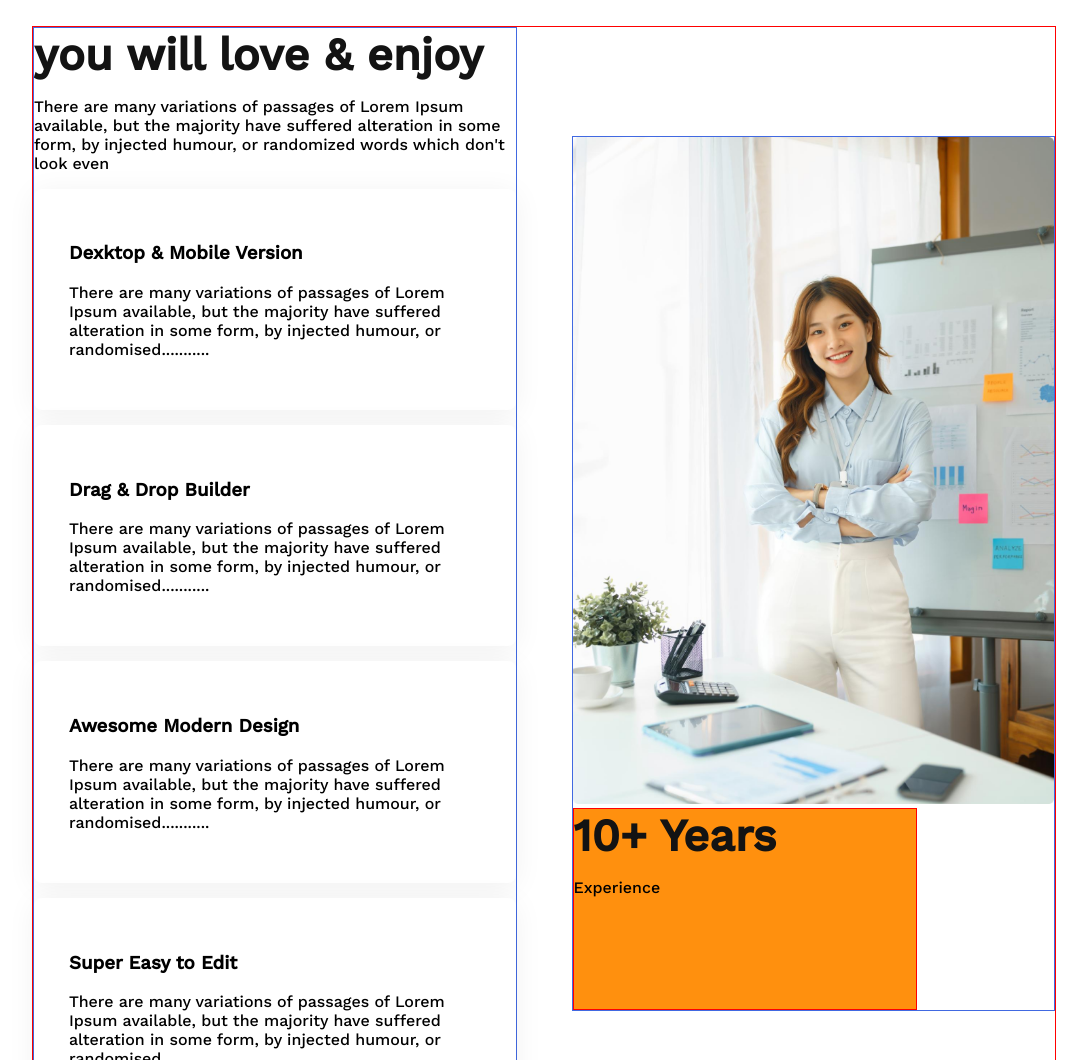
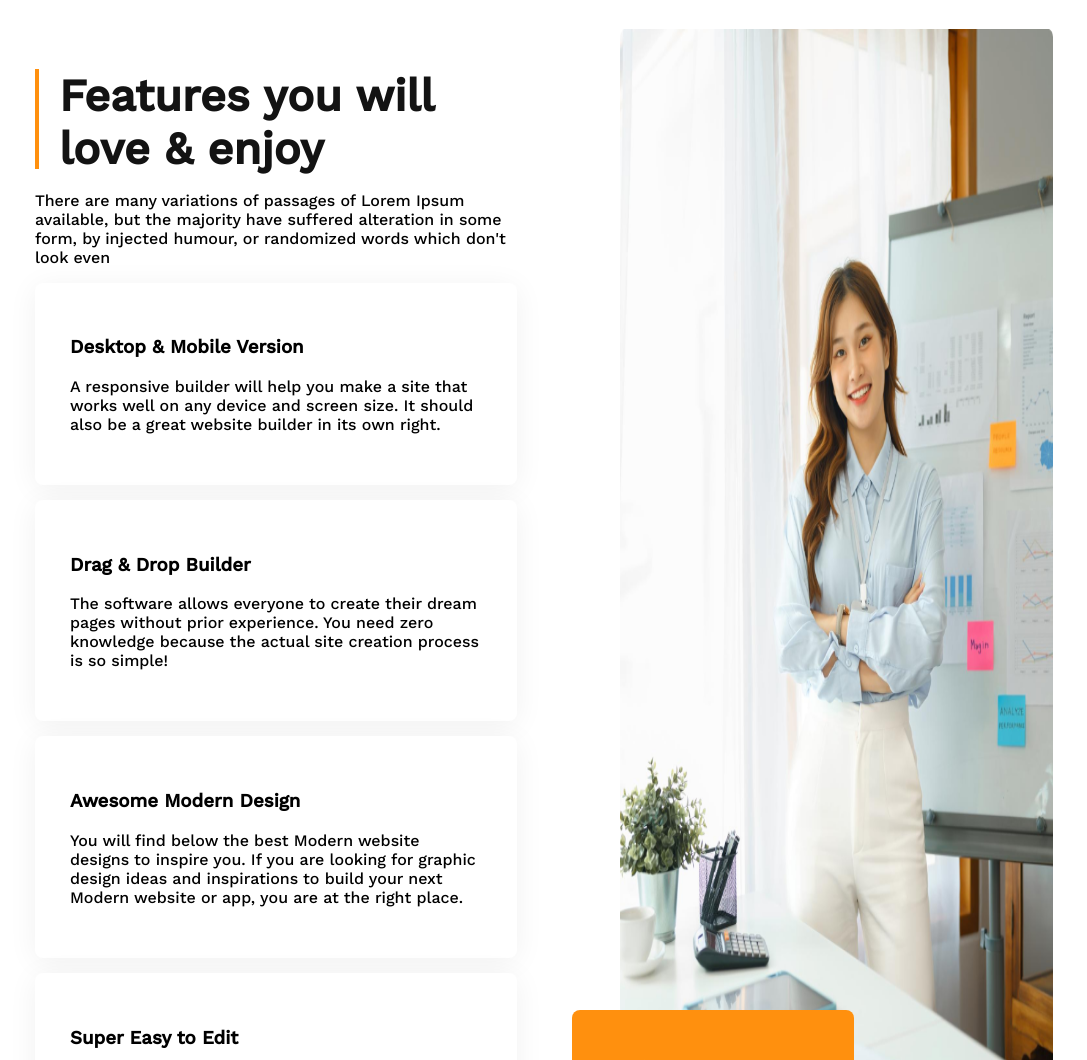
Before and after one commit to sohelranalive/assignment-two, a plain HTML site: page index.html in a window 1280 px wide. Shown: the part 1740-2800 px from the top of the page, without its empty margins (96-1183 px from the left). Drawn offline with nearby package versions, Linux system fonts and the light colour scheme.

Commit message:
design done need to make responsive

```diff
--- a/index.html
+++ b/index.html
@@ -6,7 +6,9 @@
     <meta http-equiv="X-UA-Compatible" content="IE=edge">
     <meta name="viewport" content="width=device-width, initial-scale=1.0">
     <title>G3 Architects</title>
+    <!-- link stylesheet -->
     <link rel="stylesheet" href="styles/style.css">
+    <!-- link favicon -->
     <link rel="shortcut icon" href="images/icons/architect.png">
 </head>
 
@@ -36,7 +38,7 @@
             <div class="banner-details">
                 <p>architecture, the art and technique of designing and building, as distinguished from the skills
                     associated with construction.</p>
-                <button>Exlore More</button>
+                <button>Explore More</button>
             </div>
             <div class="banner-image">
                 <img src="images/banner.png" alt="">
@@ -44,6 +46,8 @@
         </div>
     </header>
     <!-- Header Section End -->
+
+
     <!-- Main Section Start -->
     <main>
         <!-- Featured Section Start -->
@@ -64,37 +68,47 @@
             </div>
         </section>
         <!-- Featured Section END -->
+
         <!-- Featured-2 Section Start -->
         <section class="features-2">
             <div class="features-2-details">
                 <div class="features-2-descriptions">
-                    <h2>you will love & enjoy</h2>
+                    <div class="features-2-heading">
+                        <div class="vertical-line"></div>
+                        <div class="features-2-tittle">
+                            <h2>Features you will love & enjoy</h2>
+                        </div>
+                    </div>
                     <p>There are many variations of passages of Lorem Ipsum available, but the majority have suffered
                         alteration in some form, by injected humour, or randomized words which don't look even</p>
 
                     <div class="features-2-des-box">
-                        <h3>Dexktop & Mobile Version</h3>
-                        <p>There are many variations of passages of Lorem Ipsum available, but the majority have
-                            suffered alteration in some form, by injected humour, or randomised...........</p>
+                        <h3>Desktop & Mobile Version</h3>
+                        <p>A responsive builder will help you make a site that works well on any device and screen size.
+                            It should also be a great website builder in its own right.</p>
                     </div>
                     <div class="features-2-des-box">
                         <h3>Drag & Drop Builder</h3>
-                        <p>There are many variations of passages of Lorem Ipsum available, but the majority have
-                            suffered alteration in some form, by injected humour, or randomised...........</p>
+                        <p>The software allows everyone to create their dream pages without prior experience. You need
+                            zero knowledge because the actual site creation process is so simple!</p>
                     </div>
                     <div class="features-2-des-box">
                         <h3>Awesome Modern Design</h3>
-                        <p>There are many variations of passages of Lorem Ipsum available, but the majority have
-                            suffered alteration in some form, by injected humour, or randomised...........</p>
+                        <p>You will find below the best Modern website designs to inspire you. If you are looking for
+                            graphic design ideas and inspirations to build your next Modern website or app, you are at
+                            the right place.</p>
                     </div>
                     <div class="features-2-des-box">
                         <h3>Super Easy to Edit</h3>
-                        <p>There are many variations of passages of Lorem Ipsum available, but the majority have
-                            suffered alteration in some form, by injected humour, or randomised...........</p>
+                        <p>In a world dominated by visual content, a captivating video can help drive your brand’s
+                            success. But creating stunning video content is only possible with the help of editing
+                            software. </p>
                     </div>
                 </div>
                 <div class="features-2-image">
-                    <div class="image-div"><img src="images/architect.png" alt=""></div>
+                    <div class="image-div">
+                        <img src="images/architect.png" alt="">
+                    </div>
                     <div class="sticker-div">
                         <h2>10+ Years</h2>
                         <p>Experience</p>
@@ -103,6 +117,7 @@
             </div>
         </section>
         <!-- Featured-2 Section END -->
+
         <!-- Some Facts Section Start -->
         <section class="some-facts">
             <div class="facts-details">
@@ -136,6 +151,7 @@
             </div>
         </section>
         <!-- Some Facts Section End -->
+
         <!-- Sponsor section start -->
         <section class="sponsors">
             <div class="sponsors-details">
@@ -166,7 +182,7 @@
                             <img src="images/news/dailstar.png" alt="">
                         </div>
                         <div class="media-info">
-                            <h3>Designing the Built Environment for Generation Alpha</h3>
+                            <h3><a href="">Designing the Built Environment for Generation Alpha</a></h3>
                             <p>By The Daily Star</p>
                         </div>
                     </article>
@@ -175,7 +191,8 @@
                             <img src="images/news/economy.png" alt="">
                         </div>
                         <div class="media-info">
-                            <h3>39 Architects in First Stage of 'Zu­kunft Kunst­mu­se­um Bern' Competition</h3>
+                            <h3><a href="">39 Architects in First Stage of 'Zu­kunft Kunst­mu­se­um Bern'
+                                    Competition</a></h3>
                             <p>By The Economy Today</p>
                         </div>
                     </article>
@@ -184,7 +201,7 @@
                             <img src="images/news/independent.png" alt="">
                         </div>
                         <div class="media-info">
-                            <h3>Calatrava-Designed Church at World Trade Center Opens</h3>
+                            <h3><a href="">Calatrava-Designed Church at World Trade Center Opens</a></h3>
                             <p>By The Daily Independent</p>
                         </div>
                     </article>
@@ -193,7 +210,7 @@
                             <img src="images/news/observer.png" alt="">
                         </div>
                         <div class="media-info">
-                            <h3>$2 Billion Development in Queens Moves Forward</h3>
+                            <h3><a href="">$2 Billion Development in Queens Moves Forward</a></h3>
                             <p>By The Daily Observer</p>
                         </div>
                     </article>
--- a/styles/style.css
+++ b/styles/style.css
@@ -1,6 +1,7 @@
 /* Importing font style according to Figma File */
 @import url('https://fonts.googleapis.com/css2?family=Poppins:wght@500&family=Ubuntu&family=Work+Sans:wght@500&display=swap');
 
+/* Some common Styles */
 body {
     font-family: 'Poppins', sans-serif;
     font-family: 'Ubuntu', sans-serif;
@@ -37,12 +38,11 @@ button {
     border: none;
 }
 
-/* Styles for header section nav-ber and banner start */
+/* Styles for header section, nav-ber and banner start */
 .header {
     background-color: #FF900E1A;
 }
 
-/* styles for nav-ber start*/
 .nav {
     width: 80%;
     margin: 0px auto 102px;
@@ -65,7 +65,7 @@ button {
 
 /* styles for nav-ber  end*/
 
-/* styles for banner and banner descriptions start */
+
 .banner {
     width: 80%;
     margin: 0px auto;
@@ -111,9 +111,10 @@ button {
 
 /* Styles for header section nav-ber and banner end */
 
+
 /* styles for features start*/
 
-/* common for features and features-2 sections style */
+/* some common for features and features-2 sections style */
 .features,
 .features-2,
 .some-facts,
@@ -124,7 +125,7 @@ button {
     width: 80%;
 }
 
-/* common for features and features-2 */
+/* common for features and features-2 start */
 
 .features-details {
     display: flex;
@@ -168,21 +169,38 @@ button {
 /* styles for features end*/
 
 /* styles for features-2 start*/
-
 .features-2-details {
     display: flex;
-    justify-content: center;
-    align-items: center;
     gap: 55px;
-    border: 1px solid red;
-    align-content: stretch;
+    border: 3px solid transparent;
+}
 
+.features-2-details:hover {
+    border: 3px solid rgb(82, 196, 241);
+    border-radius: 8px;
 }
 
 .features-2-descriptions {
     width: 50%;
-    border: 1px solid royalblue;
+    height: 80%;
 }
+
+.features-2-heading {
+    display: flex;
+}
+
+.vertical-line {
+    border-left: 4px solid #FF900E;
+    height: 100px;
+    margin-top: 40px;
+}
+
+.features-2-descriptions .features-2-tittle {
+    margin-top: 40px;
+    width: 80%;
+    margin-left: 20px;
+}
+
 
 .features-2-des-box {
     background: #FFFFFF;
@@ -194,18 +212,42 @@ button {
 
 .features-2-image {
     width: 50%;
-    border: 1px solid royalblue;
+    position: relative;
 }
 
-.features-2-image img {
+.image-div {
+    height: 95%;
+    width: 90%;
+    position: absolute;
+    top: 0px;
+    right: 0px;
+}
+
+.image-div img {
     width: 100%;
+    height: 100%;
 }
 
 .sticker-div {
-    width: 342px;
-    height: 200px;
-    border: 1px solid red;
+    position: absolute;
+    bottom: 0px;
+    left: 0px;
+    border-radius: 8px;
+    text-align: center;
+    padding: 40px;
     background-color: #FF900E;
+    display: flex;
+    flex-direction: column;
+    justify-content: center;
+    align-items: center;
+}
+
+.sticker-div h2 {
+    color: #FFFFFF;
+}
+
+.sticker-div p {
+    color: #FFFFFF;
 }
 
 /* styles for features-2 end*/
@@ -238,14 +280,12 @@ button {
 }
 
 .fact-box {
-    border: transparent;
-    border: 1px solid #FF900E;
-    ;
     border-radius: 8px;
+    border: 2px solid #FF900E;
 }
 
 .fact-box:hover {
-    border: 3px solid rgb(82, 196, 241);
+    border: 2px solid rgb(82, 196, 241);
 }
 
 /* styles for some fact section end */
@@ -261,13 +301,29 @@ button {
 .sponsors-details {
     width: 50%;
     margin: 0px auto 50px;
+    border: 3px solid transparent;
+}
+
+.sponsors-details:hover {
+    border: 3px solid rgb(82, 196, 241);
 }
 
 .sponsors-logo {
     display: flex;
     justify-content: space-around;
     align-items: center;
+}
+
+.sponsors-logo img {
     filter: grayscale(100%);
+}
+
+.sponsors-logo>div {
+    border: 3px solid transparent;
+}
+
+.sponsors-logo>div:hover {
+    border: 3px solid rgb(82, 196, 241);
 }
 
 /* styles for sponsors  end*/
@@ -300,6 +356,15 @@ button {
     flex-direction: column;
 }
 
+.media-info h3>a {
+    text-decoration: none;
+    color: #131313;
+}
+
+.media-info h3>a:hover {
+    text-decoration: underline;
+}
+
 .media-description {
     text-align: center;
     margin-bottom: 80px;
```
